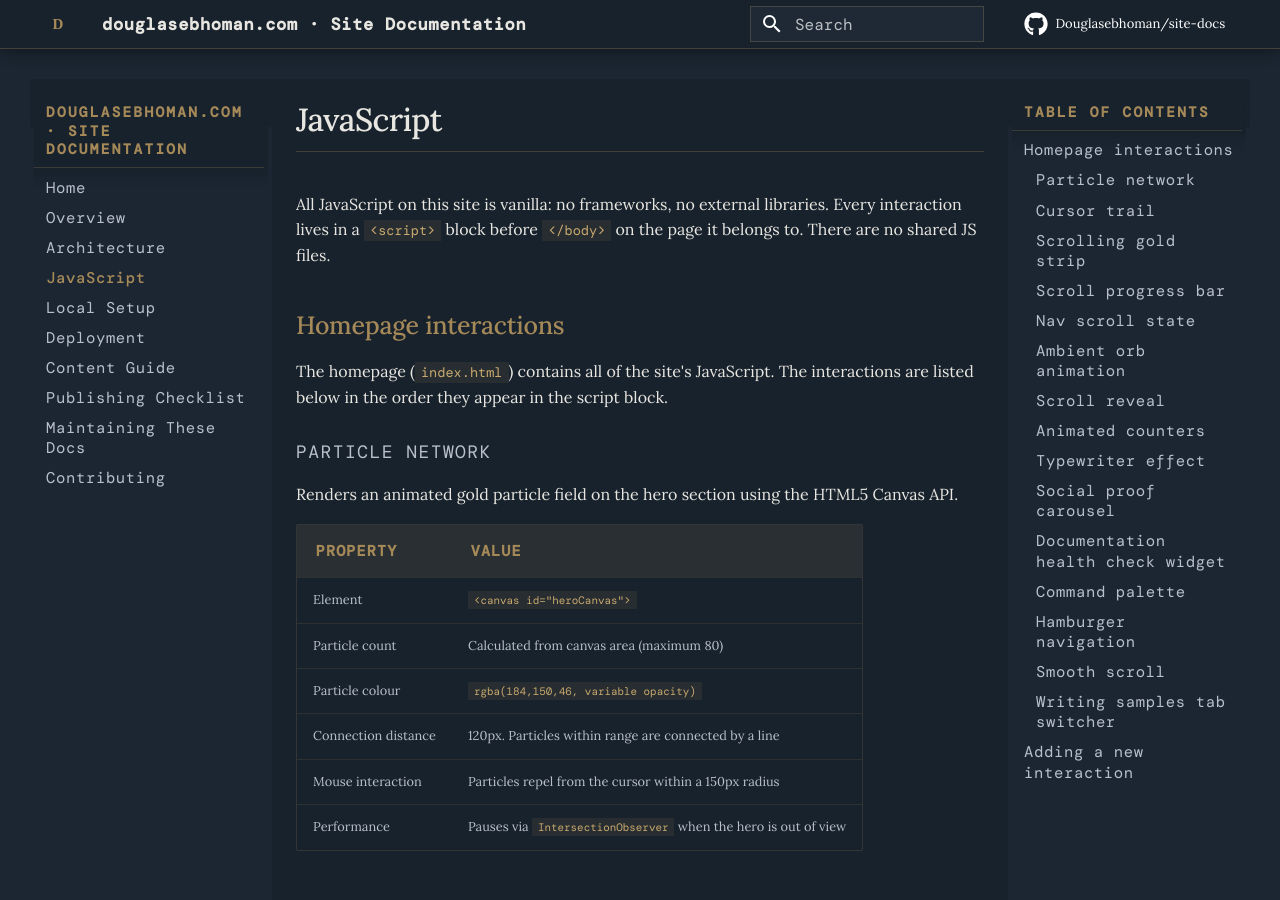
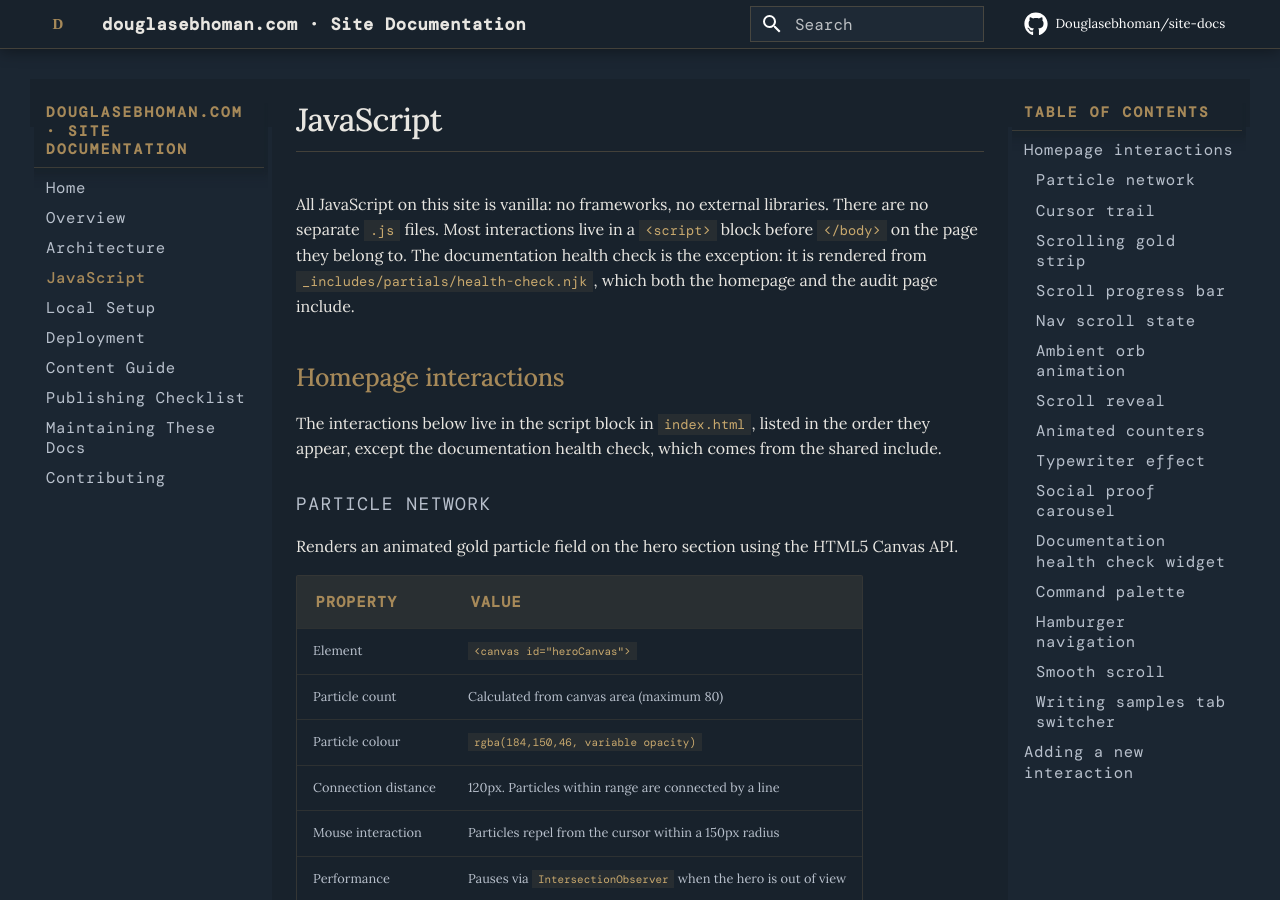
Before and after one commit to Douglasebhoman/site-docs, an MkDocs documentation site: the page built from docs/javascript.md, in a window 1280 px wide and 900 px high. Built offline with MkDocs 1.6.1 and Material for MkDocs 9.7.7, drawn with Linux system fonts in a browser that asks for light colours; some web fonts are replaced; comment, search, counter and statistics services are not loaded; some of the changed text lies outside the part shown.

Commit message:
docs: the health check now lives in a shared include

```diff
--- a/docs/javascript.md
+++ b/docs/javascript.md
@@ -1,13 +1,17 @@
 # JavaScript
 
 All JavaScript on this site is vanilla: no frameworks, no external
-libraries. Every interaction lives in a `<script>` block before `</body>`
-on the page it belongs to. There are no shared JS files.
+libraries. There are no separate `.js` files. Most interactions live in a
+`<script>` block before `</body>` on the page they belong to. The
+documentation health check is the exception: it is rendered from
+`_includes/partials/health-check.njk`, which both the homepage and the
+audit page include.
 
 ## Homepage interactions
 
-The homepage (`index.html`) contains all of the site's JavaScript. The
-interactions are listed below in the order they appear in the script block.
+The interactions below live in the script block in `index.html`, listed in
+the order they appear, except the documentation health check, which comes
+from the shared include.
 
 ### Particle network
 
@@ -134,8 +138,14 @@
 
 ### Documentation health check widget
 
-The most complex component on the homepage. A six-question scoring engine
+The most complex component on the site. A six-question scoring engine
 that produces a personalised health report.
+
+The widget's markup and script live in `_includes/partials/health-check.njk`.
+The homepage and the audit page both include it, so they score identically.
+The include takes one parameter, `bookingBlock`. The audit page sets it to
+`true`: a booking block appears after the result, and the widget's own
+**Book the audit** button is left out. The homepage sets it to `false`.
 
 **States:**
 
```
